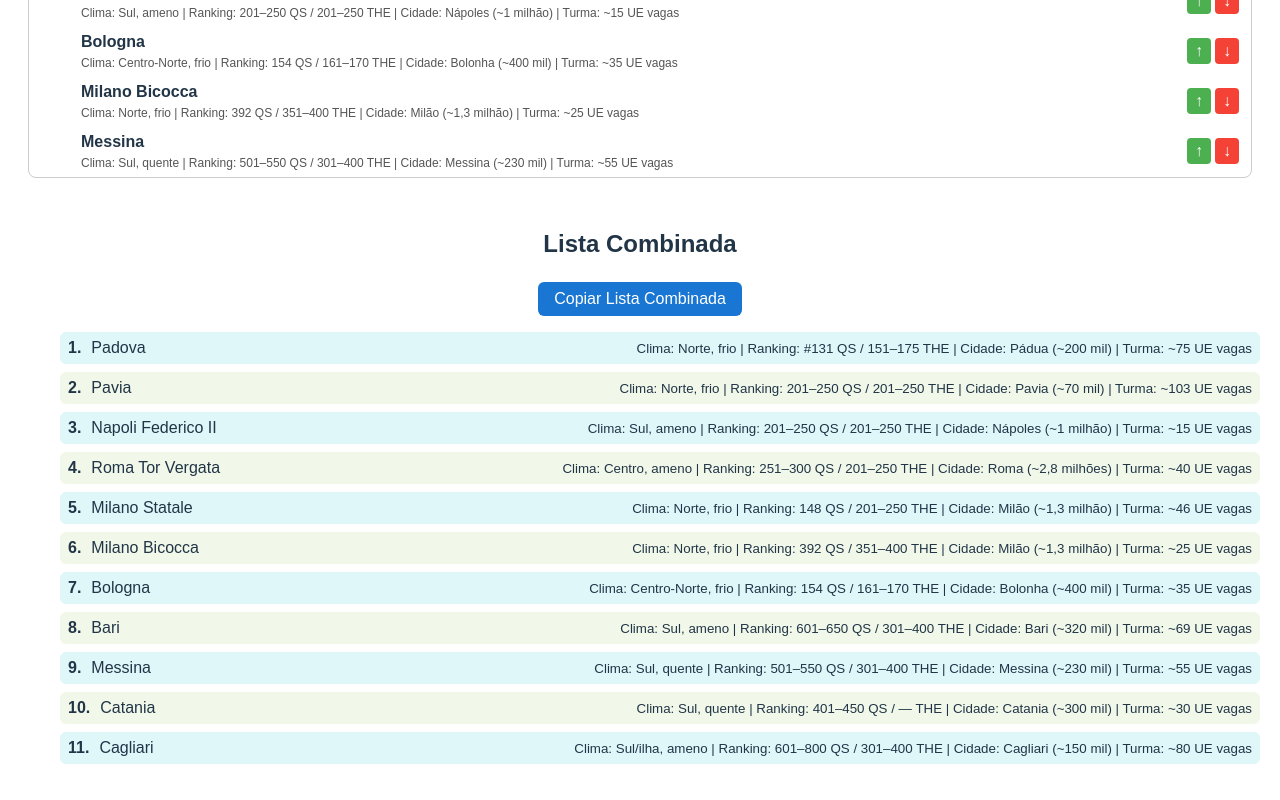
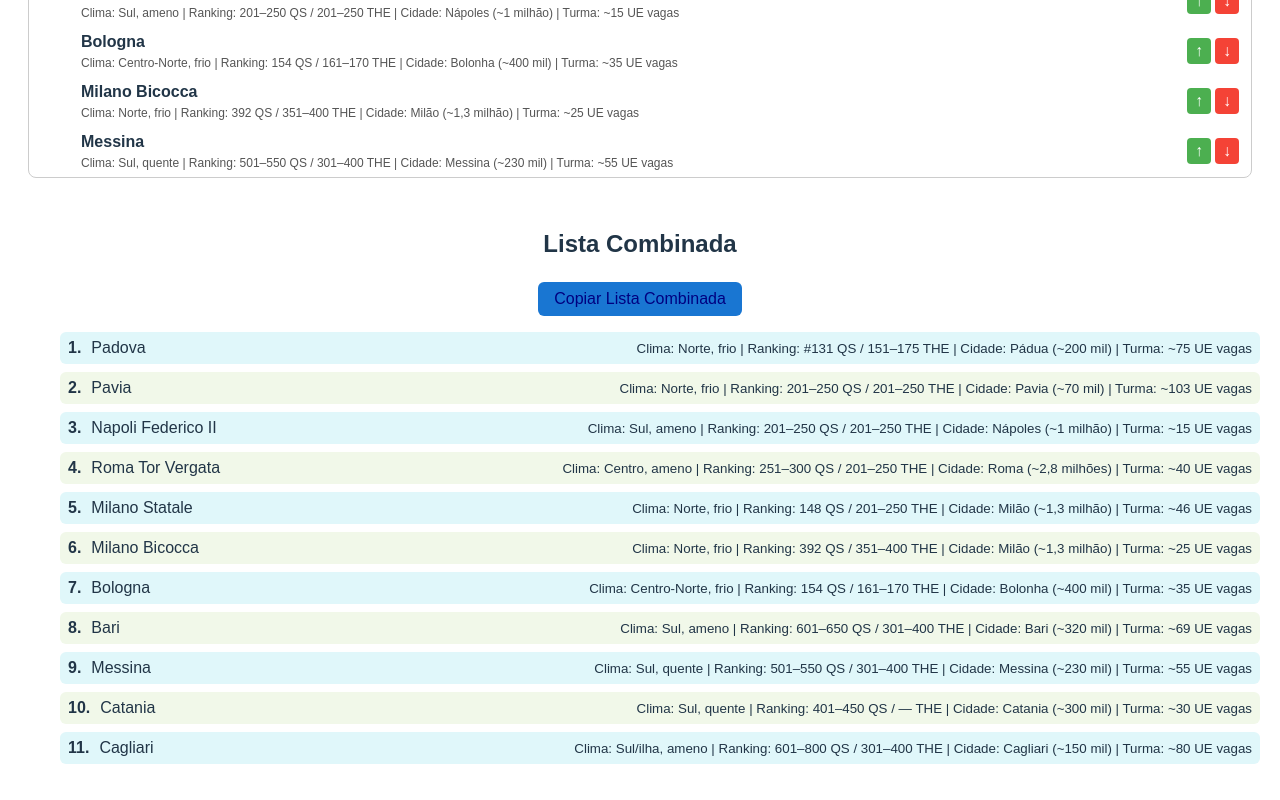
Before and after one commit to carolinessantos/choosemed, a React (Vite) app: page / in a window 1280 px wide. Shown: the part 1043-1843 px from the top of the page. Built offline with nearby package versions, Linux system fonts and the light colour scheme.

Commit message:
Update App.tsx

```diff
--- a/src/App.tsx
+++ b/src/App.tsx
@@ -208,7 +208,7 @@ export default function App() {
             margin: "10px auto",
             padding: "8px 16px",
             backgroundColor: "#1976d2",
-            color: "white",
+            color: "navy",
             border: "none",
             borderRadius: 6,
             cursor: "pointer",
```
